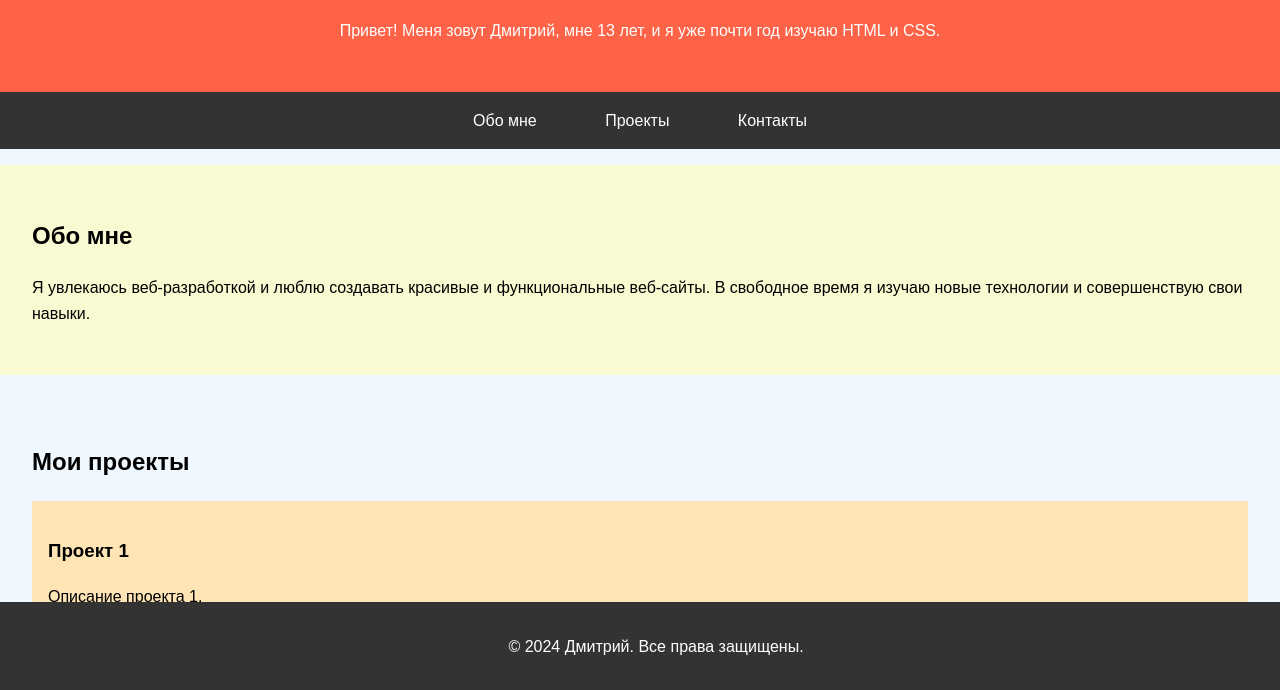
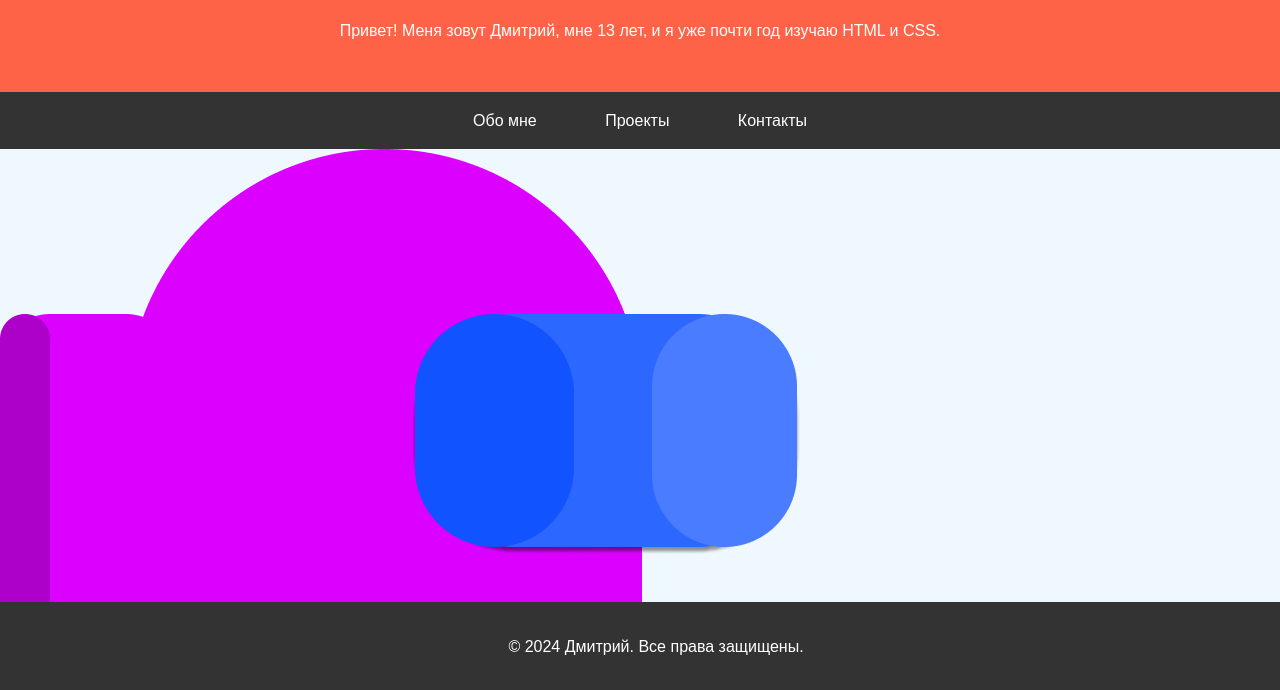
Before and after one commit to Andmslka/Maksim, a plain HTML site: page index.html in a window 1280 px wide. Shown: the part 108-798 px from the top of the page. Drawn offline with Linux system fonts and the light colour scheme.

Commit message:
Update index.html

```diff
--- a/index.html
+++ b/index.html
@@ -18,6 +18,7 @@
             <li><a href="#contact">Контакты</a></li>
         </ul>
     </nav>
+    <img src="Group1.png">
     <section id="about">
         <h2>Обо мне</h2>
         <p>Я увлекаюсь веб-разработкой и люблю создавать красивые и функциональные веб-сайты. В свободное время я изучаю новые технологии и совершенствую свои навыки.</p>
```
